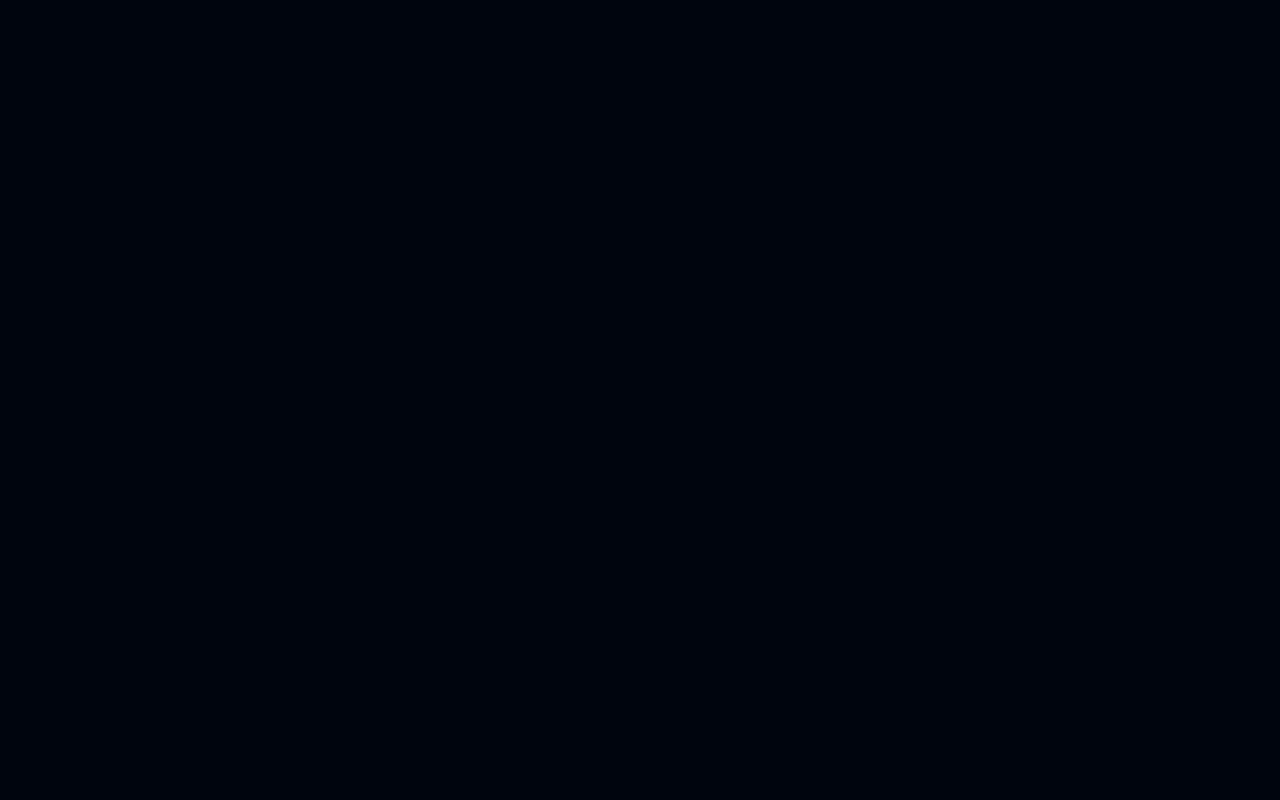
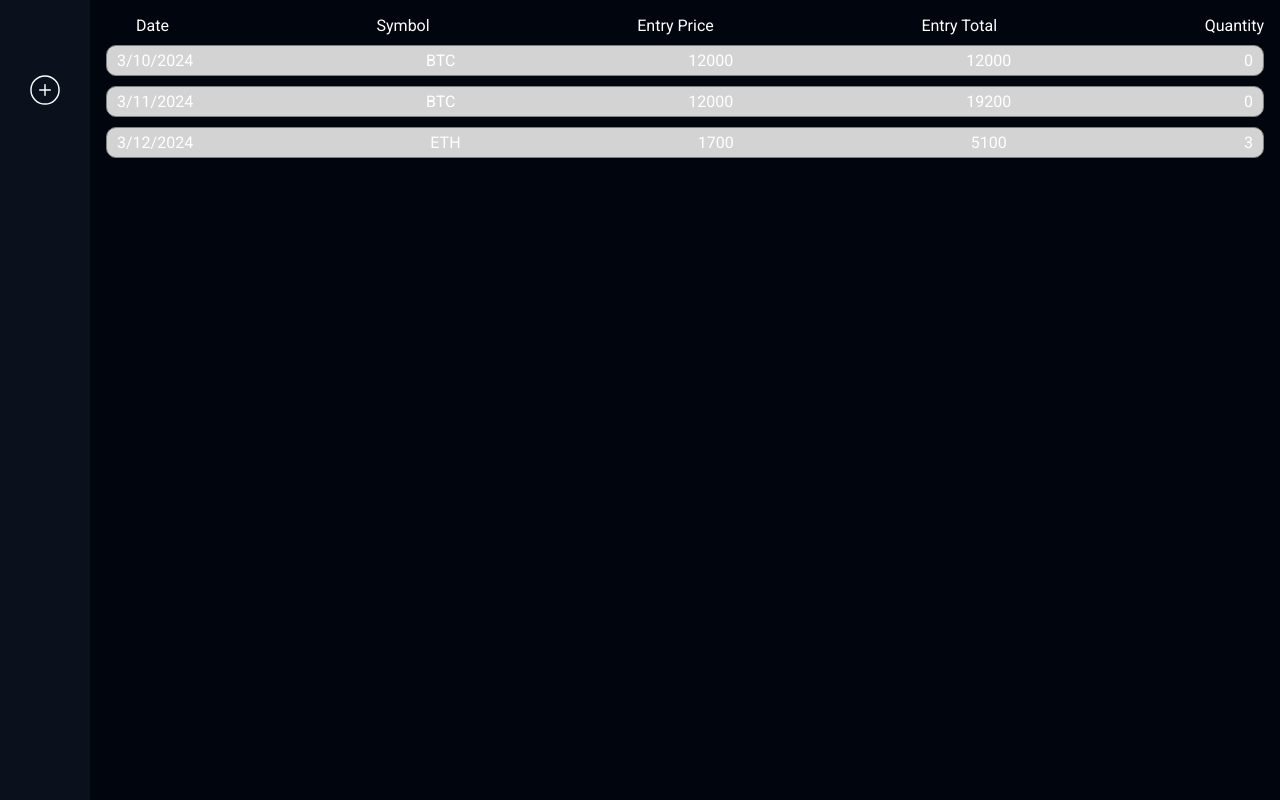
Before and after one commit to flipjorge/trading-journal-react, a React (Vite) app: page / in a window 1280 px wide. Built offline with nearby package versions, Linux system fonts and the light colour scheme.

Commit message:
Refactor App, TradesPage and TradeDialog structure

```diff
--- a/src/App.tsx
+++ b/src/App.tsx
@@ -5,6 +5,10 @@ import { store } from './store';
 import { StrictMode } from 'react';
 import styled, { ThemeProvider } from 'styled-components';
 import DarkTheme from './styles/DarkTheme';
+import LeftPanel from './components/LeftPanel';
+import DialogContainer from './components/DialogContainer';
+import TradeDialog from './components/TradeDialog';
+
 const AppStyle = styled.div`
     display: grid;
     grid-template-columns: auto 1fr;
@@ -22,6 +26,11 @@ const App = () => {
             <ThemeProvider theme={DarkTheme}>
                 <Provider store={store}>
                     <AppStyle>
+                        <LeftPanel/>
+                        <TradesPage/>
+                        <DialogContainer dialogName="trade">
+                            <TradeDialog/>
+                        </DialogContainer>
                     </AppStyle>
                 </Provider>
             </ThemeProvider>
--- /dev/null
+++ b/src/components/LeftPanel.tsx
@@ -0,0 +1,32 @@
+import styled from "styled-components";
+import { useOpenDialog } from "../hooks/dialogHooks";
+import { useClearSelectedTrade } from "../hooks/selectedTradeHooks";
+import AddTradeButton from "./AddTradeButton";
+
+const Style = styled.div`
+    display: flex;
+    flex-direction: column;
+    justify-content: flex-start;
+    align-items: center;
+    width: 90px;
+    padding-top: 70px;
+    gap: 50px;
+    background-color: ${props => props.theme.secondaryBackground};
+`
+
+const LeftPanel = () => {
+
+    const openTradeDialog = useOpenDialog('trade');
+    const dispatchClearSelectedTrade = useClearSelectedTrade();
+
+    const handleAddTradeOpen = () => {
+        dispatchClearSelectedTrade();
+        openTradeDialog();
+    }
+
+    return <Style>
+        <AddTradeButton onClick={handleAddTradeOpen}/>
+    </Style>
+}
+
+export default LeftPanel;
--- a/src/components/TradeDialog.tsx
+++ b/src/components/TradeDialog.tsx
@@ -4,9 +4,10 @@ import { Trade, Position } from "../models/tradeModels";
 import { Dialog, Title, MainInfoGrid, PositionsGrid, PositionItemRow, AddPositionItemRow } from '../styles/TradeDialog.styles';
 import { useGenerateUUID } from "../hooks/uuidHooks";
 import { useGetPositionsByTradeId, useRemovePositionsByTradeId, useSetPositionsForTrade } from "../hooks/positionHooks";
-import { useGetSelectedTrade } from "../hooks/selectedTradeHooks";
+import { useClearSelectedTrade, useGetSelectedTrade } from "../hooks/selectedTradeHooks";
 import { convertDateToInputFormat } from "../utils/dateTimeUtils";
 import { useForm, SubmitHandler, useFieldArray } from "react-hook-form"
+import { useCloseDialog } from "../hooks/dialogHooks";
 
 type FormData = {
     id:string,
@@ -25,11 +26,6 @@ type FormPositionItem = {
     fee:number | undefined
 }
 
-type Props = {
-    onTradeSaved?: () => void,
-    onTradeDeleted?: () => void
-}
-
 const defaultPosition:FormPositionItem = {
     id:'',
     type: "buy",
@@ -39,13 +35,15 @@ const defaultPosition:FormPositionItem = {
     fee: undefined
 }
 
-const TradeDialog = ({onTradeSaved, onTradeDeleted}:Props) => {
+const TradeDialog = () => {
 
     const dispatchAddTrade = useAddTrade();
     const dispatchEditTrade = useEditTrade();
     const dispatchDeleteTrade = useDeleteTrade();
     const dispatchSetPositions = useSetPositionsForTrade();
     const dispatchDeletePositionsById = useRemovePositionsByTradeId();
+    const dispatchClearSelectedTrade = useClearSelectedTrade();
+    const dispatchCloseTradeDialog = useCloseDialog('trade');
     const generateTradeId = useGenerateUUID();
 
     const trade = useGetSelectedTrade();
@@ -119,7 +117,8 @@ const TradeDialog = ({onTradeSaved, onTradeDeleted}:Props) => {
         const positions = convertFormDataToPositions(data, updatedTrade.id);
         dispatchSetPositions(updatedTrade.id, positions);
 
-        if(onTradeSaved) onTradeSaved();
+        dispatchClearSelectedTrade();
+        dispatchCloseTradeDialog();
     }
 
     const handleDelete = () => {
@@ -129,7 +128,8 @@ const TradeDialog = ({onTradeSaved, onTradeDeleted}:Props) => {
         dispatchDeleteTrade(trade);
         dispatchDeletePositionsById(trade.id);
 
-        if(onTradeDeleted) onTradeDeleted();
+        dispatchClearSelectedTrade();
+        dispatchCloseTradeDialog();
     }
 
     const convertFormDataToTrade = (data:FormData) => {
--- a/src/components/TradesList.tsx
+++ b/src/components/TradesList.tsx
@@ -4,6 +4,7 @@ import TradesListItem from './TradesListItem';
 
 const List = styled.div`
     display: block;
+    position: relative;
     margin: 16px;
 
     .header {
--- a/src/pages/TradesPage.tsx
+++ b/src/pages/TradesPage.tsx
@@ -1,54 +1,24 @@
-import styled from "styled-components";
-import AddTradeButton from "../components/AddTradeButton";
 import TradesList from "../components/TradesList";
 import { useGetAllTrades } from "../hooks/tradeHooks";
-import TradeDialog from "../components/TradeDialog";
 import { Trade } from "../models/tradeModels";
-import DialogContainer from "../components/DialogContainer";
-import { useCloseDialog, useOpenDialog } from "../hooks/dialogHooks";
-import { useClearSelectedTrade, useSetSelectedTrade } from "../hooks/selectedTradeHooks";
+import { useOpenDialog } from "../hooks/dialogHooks";
+import { useSetSelectedTrade } from "../hooks/selectedTradeHooks";
 
-const AddTradeButtonContainer = styled.div`
-    position: fixed;
-    bottom: 20px;
-    right: 20px;
-`
 
 const TradesPage = () => {
 
     const trades = useGetAllTrades();
 
     const openTradeDialog = useOpenDialog('trade');
-    const closeTradeDialog = useCloseDialog('trade');
-
     const dispatchSetSelectedTrade = useSetSelectedTrade();
-    const dispatchClearSelectedTrade = useClearSelectedTrade();
-
-    const handleAddTradeOpen = () => {
-        dispatchClearSelectedTrade();
-        openTradeDialog();
-    }
 
     const handleTradeSelected = (trade:Trade) => {
         dispatchSetSelectedTrade(trade);
         openTradeDialog();
     }
 
-    const handleTradeSaved = () => {
-        closeTradeDialog();
-        dispatchClearSelectedTrade();
-    }
-
     return <div>
         <TradesList trades={trades} onTradeSelected={handleTradeSelected}/>
-        <AddTradeButtonContainer>
-            <AddTradeButton onClick={handleAddTradeOpen}/>
-        </AddTradeButtonContainer>
-        <DialogContainer dialogName="trade">
-            <TradeDialog
-                onTradeSaved={handleTradeSaved}
-                onTradeDeleted={handleTradeSaved}/>
-        </DialogContainer>
     </div>;
 }
 
```
